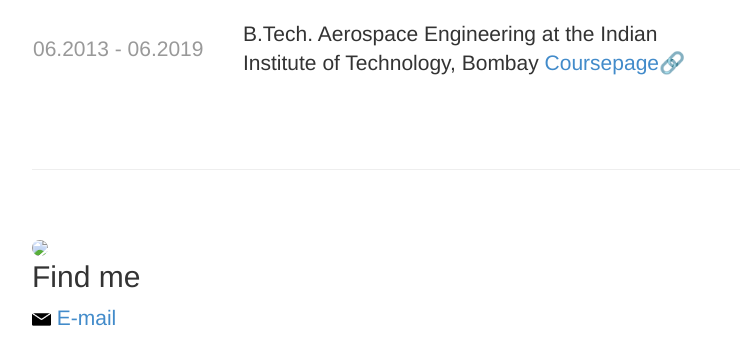
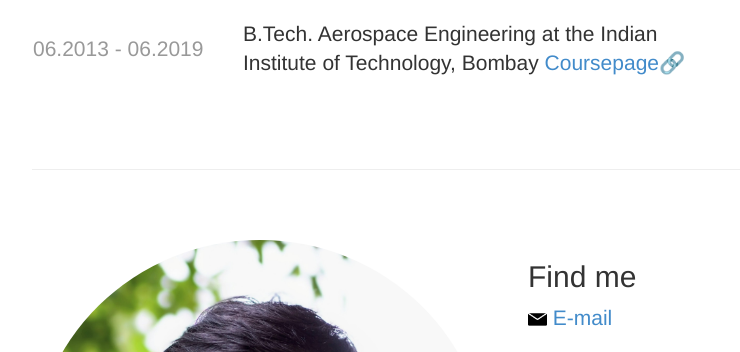
Before and after one commit to jayantwakode/JayantWakode.github.io, a plain HTML site: page index.html in a window 1280 px wide. Shown: the part 1996-2348 px from the top of the page, without its empty margins (38-778 px from the left). Drawn offline with Linux system fonts and the light colour scheme.

Commit message:
Update index.html

```diff
--- a/index.html
+++ b/index.html
@@ -125,7 +125,7 @@
       <hr class="featurette-divider"  id="contact">
 
       <div class="featurette">
-        <img class="featurette-image img-circle img-responsive pull-left" src="./img/itsme.jpeg">
+        <img class="featurette-image img-circle img-responsive pull-left" src="./img/itsme.jpg">
         <h2 class="featurette-heading">Find me</h2>
         <p class="lead"><img class="text-images" src="./img/mail.png"> <a href="mailto:jayantwakode@gmail.com ?subject=Found you on GitHub Pages">E-mail</a></p>
 	<p class="lead"><img class="text-images" src="./img/youtube.png"> <a href="https://www.youtube.com/c/JayantWakode">YouTube</a></p>
```
